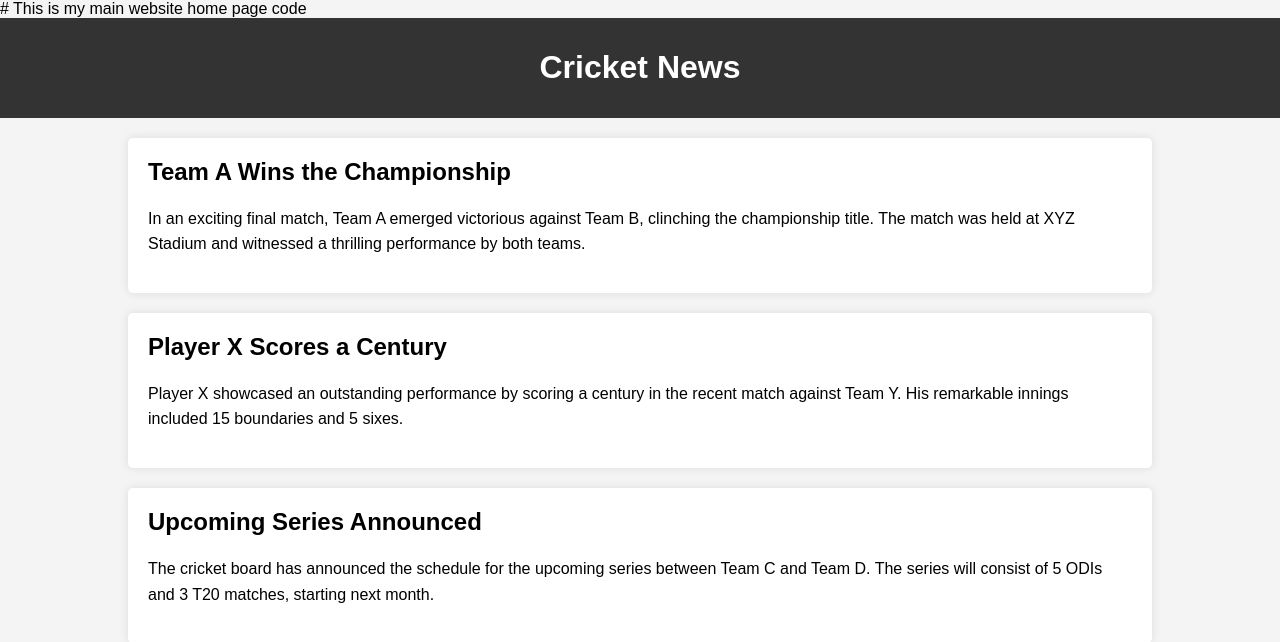
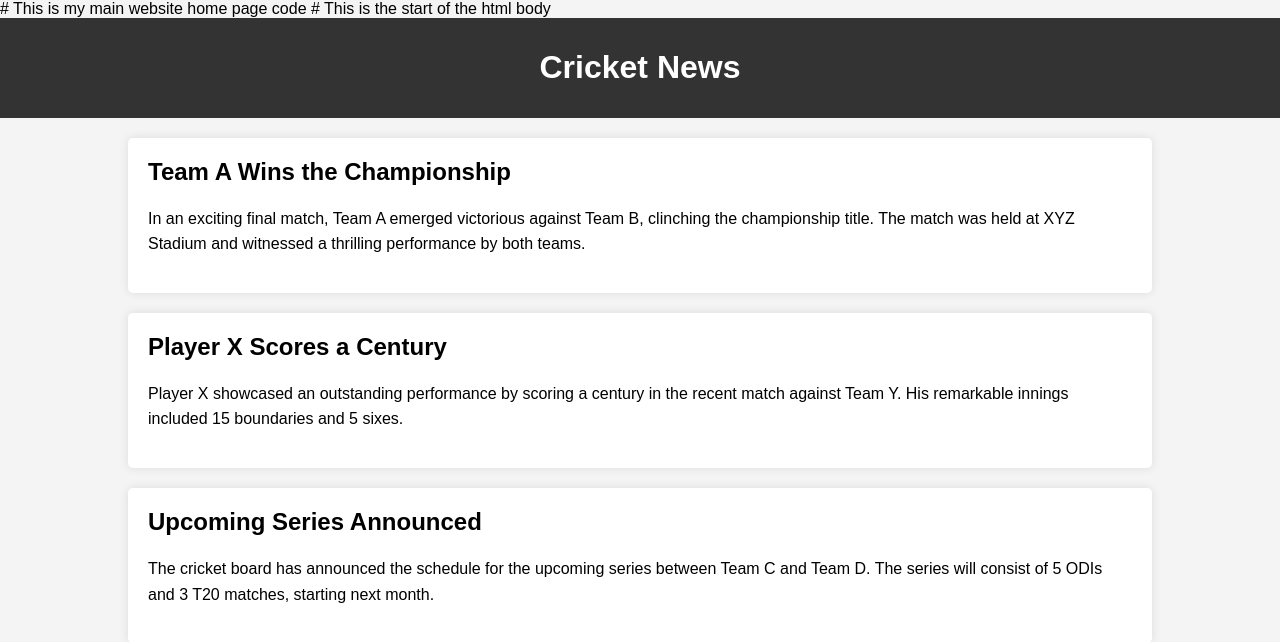
Before and after one commit to gkdevops/cricket-news, a plain HTML site: page index.html in a window 1280 px wide. Drawn offline with Linux system fonts and the light colour scheme.

```diff
--- a/index.html
+++ b/index.html
@@ -37,6 +37,7 @@
         }
     </style>
 </head>
+# This is the start of the html body
 <body>
     <header>
         <h1>Cricket News</h1>
```
Also changed, not shown: images/images.txt (added), svg/svg.txt (added).
